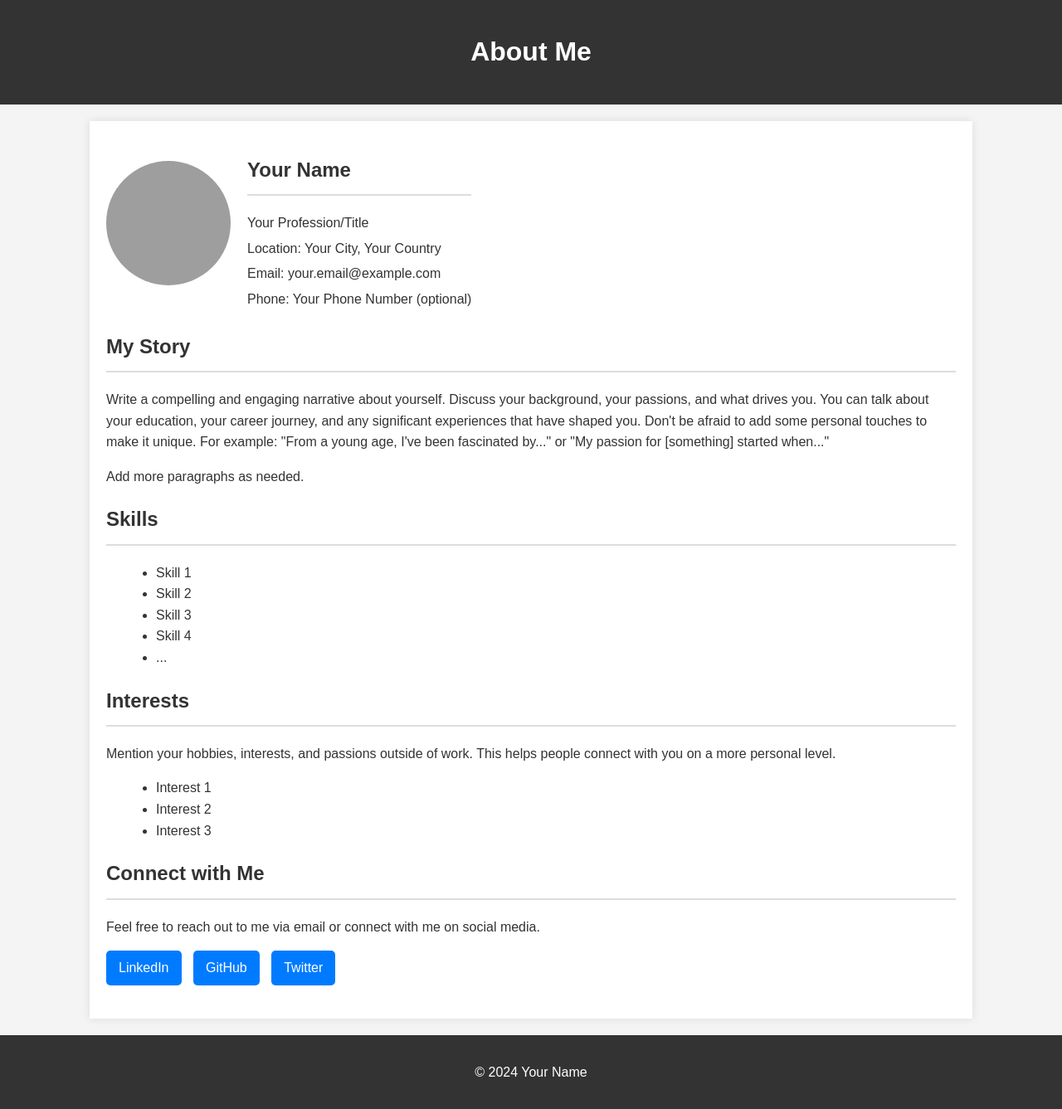
After one commit to prashantpal8980/python_with_django, a Django app: template personalWebsite/templates/website/about.html in a window 1280 px wide. The commit adds this page. Shown: the whole page at 83% size. Run offline with Django 5.2, Linux system fonts and the light colour scheme; the template is opened without the code that fills it, so the values that code supplies are empty; grey boxes are pictures that could not be loaded.

Commit message:
I have created about contact and hobbies page and added css for each page now i want to change index.html so that i can navigate to all these pages with index page

```diff
--- /dev/null
+++ b/personalWebsite/static/styleForAboutPage.css
@@ -0,0 +1,99 @@
+/* style.css */
+
+body {
+    font-family: sans-serif;
+    margin: 0;
+    padding: 0;
+    line-height: 1.6;
+    background-color: #f4f4f4;
+    color: #333;
+}
+
+header {
+    background-color: #333;
+    color: #fff;
+    text-align: center;
+    padding: 1em 0;
+}
+
+main {
+    width: 80%;
+    margin: 20px auto;
+    background-color: #fff;
+    padding: 20px;
+    box-shadow: 0 0 10px rgba(0, 0, 0, 0.1);
+}
+
+section {
+    margin-bottom: 20px;
+}
+
+section h2 {
+    border-bottom: 2px solid #ddd;
+    padding-bottom: 10px;
+}
+
+#profile {
+    display: flex;
+    align-items: center;
+    margin-bottom: 20px;
+}
+
+.profile-image img {
+    width: 150px;
+    height: 150px;
+    border-radius: 50%;
+    object-fit: cover;
+    margin-right: 20px;
+}
+
+.profile-details p {
+    margin: 5px 0;
+}
+
+ul {
+    list-style-type: disc;
+    margin-left: 20px;
+}
+
+.social-links a {
+    display: inline-block;
+    margin-right: 10px;
+    padding: 8px 15px;
+    background-color: #007bff;
+    color: #fff;
+    text-decoration: none;
+    border-radius: 5px;
+}
+
+.social-links a:hover {
+    background-color: #0056b3;
+}
+
+footer {
+    background-color: #333;
+    color: #fff;
+    text-align: center;
+    padding: 1em 0;
+}
+
+@media (max-width: 768px) {
+    main {
+        width: 95%;
+        padding: 10px;
+    }
+
+    #profile {
+        flex-direction: column;
+        align-items: center;
+    }
+
+    .profile-image img {
+        margin-right: 0;
+        margin-bottom: 10px;
+    }
+
+    .profile-details {
+        text-align: center;
+    }
+}
--- /dev/null
+++ b/personalWebsite/templates/website/about.html
@@ -0,0 +1,83 @@
+{%load static%}
+<!DOCTYPE html>
+<html lang="en">
+<head>
+    <meta charset="UTF-8">
+    <meta name="viewport" content="width=device-width, initial-scale=1.0">
+    <title>About Me</title>
+    <link rel="stylesheet" href="{% static 'styleForAboutPage.css'%}"> </head>
+<body>
+    <header>
+        <h1>About Me</h1>
+    </header>
+
+    <main>
+        <section id="profile">
+            <div class="profile-image">
+                <img src="your-profile-image.jpg" alt="Your Profile Picture">
+            </div>
+            <div class="profile-details">
+                <h2>Your Name</h2>
+                <p>Your Profession/Title</p>
+                <p>Location: Your City, Your Country</p>
+                <p>Email: your.email@example.com</p>
+                <p>Phone: Your Phone Number (optional)</p>
+            </div>
+        </section>
+
+        <section id="bio">
+            <h2>My Story</h2>
+            <p>
+                Write a compelling and engaging narrative about yourself. Discuss your background, your passions, and what drives you.
+                You can talk about your education, your career journey, and any significant experiences that have shaped you.
+                Don't be afraid to add some personal touches to make it unique.
+                For example: "From a young age, I've been fascinated by..." or "My passion for [something] started when..."
+            </p>
+            <p>
+                Add more paragraphs as needed.
+            </p>
+        </section>
+
+        <section id="skills">
+            <h2>Skills</h2>
+            <ul>
+                <li>Skill 1</li>
+                <li>Skill 2</li>
+                <li>Skill 3</li>
+                <li>Skill 4</li>
+                <li>...</li>
+            </ul>
+        </section>
+
+        <section id="interests">
+            <h2>Interests</h2>
+            <p>
+                Mention your hobbies, interests, and passions outside of work.
+                This helps people connect with you on a more personal level.
+            </p>
+            <ul>
+                <li>Interest 1</li>
+                <li>Interest 2</li>
+                <li>Interest 3</li>
+            </ul>
+        </section>
+
+        <section id="contact">
+            <h2>Connect with Me</h2>
+            <p>
+                Feel free to reach out to me via email or connect with me on social media.
+            </p>
+            <div class="social-links">
+                <a href="#" target="_blank">LinkedIn</a>
+                <a href="#" target="_blank">GitHub</a>
+                <a href="#" target="_blank">Twitter</a>
+                </div>
+        </section>
+    </main>
+
+    <footer>
+        <p>&copy; 2024 Your Name</p>
+    </footer>
+
+</body>
+</html>
```
Also changed, not shown: personalWebsite/personalWebsite/views.py (+6 -3 lines), personalWebsite/static/style.css (+66 -6 lines), personalWebsite/static/styleForContactPage.css (added, +103 -0 lines), personalWebsite/static/styleForHobbiesPage.css (added, +64 -0 lines), personalWebsite/templates/website/contact.html (added, +52 -0 lines), personalWebsite/templates/website/hobbies.html (added, +40 -0 lines).
